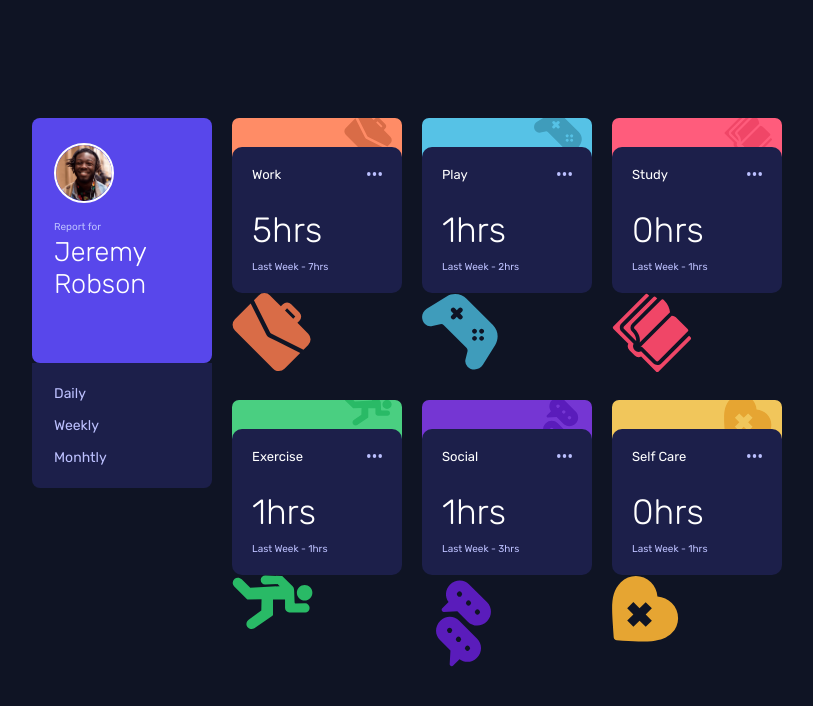
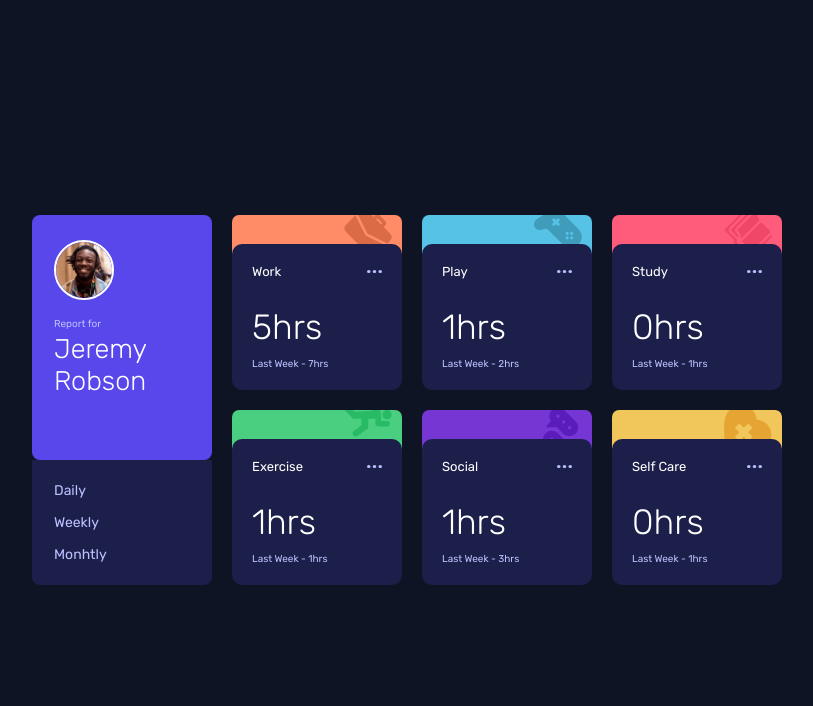
Before and after one commit to mattzu22/time-tracking-dashboard, a React (Vite) app: page / in a window 1280 px wide. Shown: the top 706 px of the page, without its empty margins (233-1046 px from the left). Built offline with nearby package versions, Linux system fonts and the light colour scheme.

Commit message:
teste img 2

```diff
--- a/data.json
+++ b/data.json
@@ -16,7 +16,7 @@
       }
     },
     "color": "hsl(15, 100%, 70%)",
-    "img": "../src/images/icon-work.svg"
+    "img": "../../src/images/icon-work.svg"
   },
   {
     "title": "Play",
@@ -35,7 +35,7 @@
       }
     },
     "color": "hsl(195, 74%, 62%)",
-    "img": "../src/images/icon-play.svg"
+    "img": "../../src/images/icon-play.svg"
   },
   {
     "title": "Study",
@@ -54,7 +54,7 @@
       }
     },
     "color": "hsl(348, 100%, 68%)",
-    "img": "../src/images/icon-study.svg"
+    "img": "../../src/images/icon-study.svg"
   },
   {
     "title": "Exercise",
@@ -73,7 +73,7 @@
       }
     },
     "color": "hsl(145, 58%, 55%)",
-    "img": "../src/images/icon-exercise.svg"
+    "img": "../../src/images/icon-exercise.svg"
   },
   {
     "title": "Social",
@@ -92,7 +92,7 @@
       }
     },
     "color": "hsl(264, 64%, 52%)",
-    "img": "../src/images/icon-social.svg"
+    "img": "../../src/images/icon-social.svg"
   },
   {
     "title": "Self Care",
@@ -111,6 +111,6 @@
       }
     },
     "color": "hsl(43, 84%, 65%)",
-    "img": "../src/images/icon-self-care.svg"
+    "img": "../../src/images/icon-self-care.svg"
   }
 ]
--- a/src/components/Cards/index.jsx
+++ b/src/components/Cards/index.jsx
@@ -12,27 +12,13 @@ import { DataContext } from "../../context/dataContext";
 export const Cards = () => {
   const { activities } = useContext(DataContext);
 
-  // return (
-  //   <div className="cards">
-  //     {activities.map((activity, index) => (
-  //       <Card
-  //         key={index}
-  //         activity={activity}
-  //       />
-  //   ))}
-  //   </div>
-  // );
-
   return (
     <div className="cards">
       {activities.map((activity, index) => (
-        <div>
-          <Card
-            key={index}
-            activity={activity}
-          />
-          <h1><img src={activity.img} alt="" /></h1>
-        </div>
+        <Card
+          key={index}
+          activity={activity}
+        />
     ))}
     </div>
   );
```
